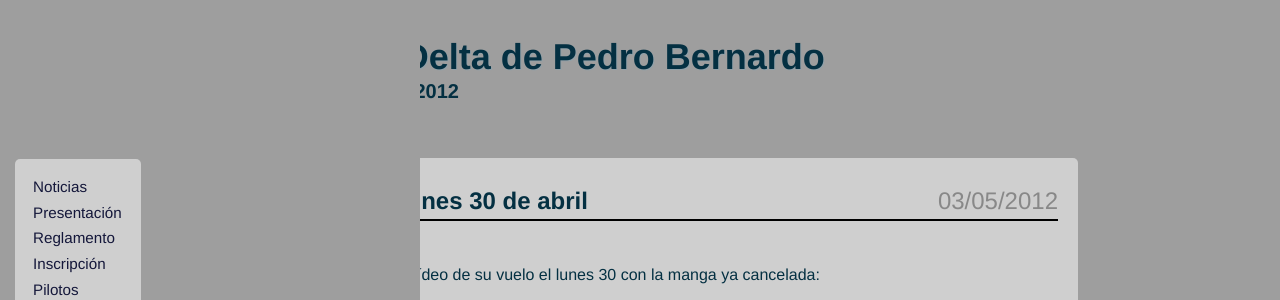
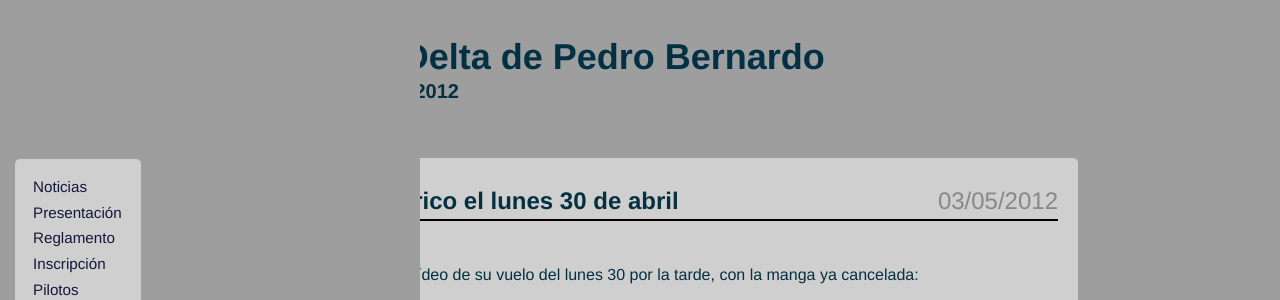
Before and after one commit to nando/openfly, a Jekyll site: the page built from _posts/2012-05-03-Un_vuelo_el_lunes_30.md, in a window 1280 px wide, cut to the strip 0-300 px from the top of the page. Built offline with Jekyll 4.4.1, drawn with Linux system fonts in a browser that asks for light colours; comment, search, counter and statistics services are not loaded.

Commit message:
retoques

```diff
--- a/_posts/2012-05-03-Un_vuelo_el_lunes_30.md
+++ b/_posts/2012-05-03-Un_vuelo_el_lunes_30.md
@@ -1,9 +1,9 @@
 ---
 layout: post
-title: Vuelo del Gallo el lunes 30 de abril
+title: Vuelo del Gallo Quirico el lunes 30 de abril
 ---
 
-Pablo Vicens ha colgado este vídeo de su vuelo el lunes 30 con la manga ya cancelada:
+Pablo Vicens ha colgado este vídeo de su vuelo del lunes 30 por la tarde, con la manga ya cancelada:
 
 <iframe src="http://www.youtube.com/embed/6IIY2IfV5Kc" frameborder="0" allowfullscreen="allowfullscreen">
 </iframe>
```
